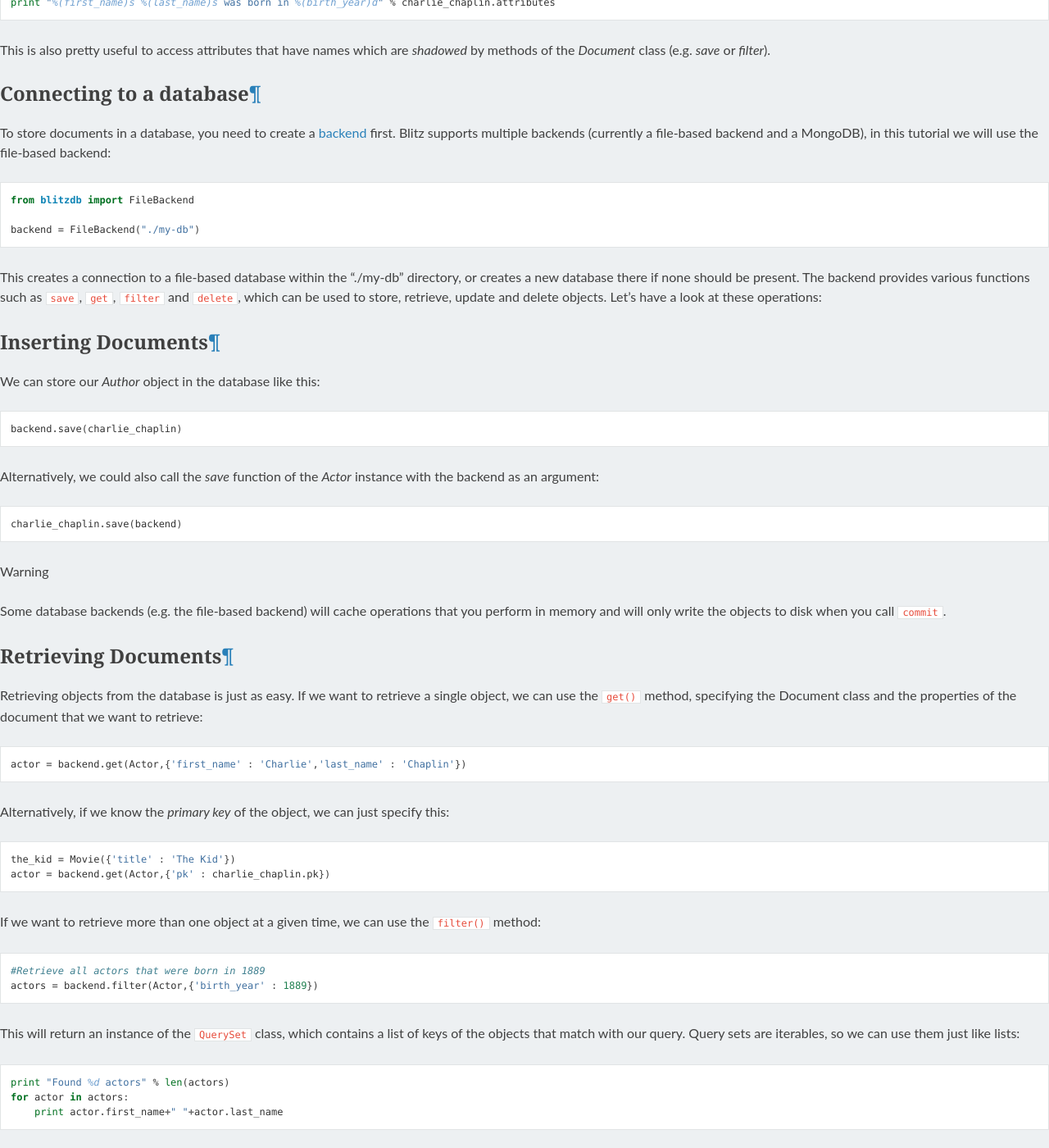
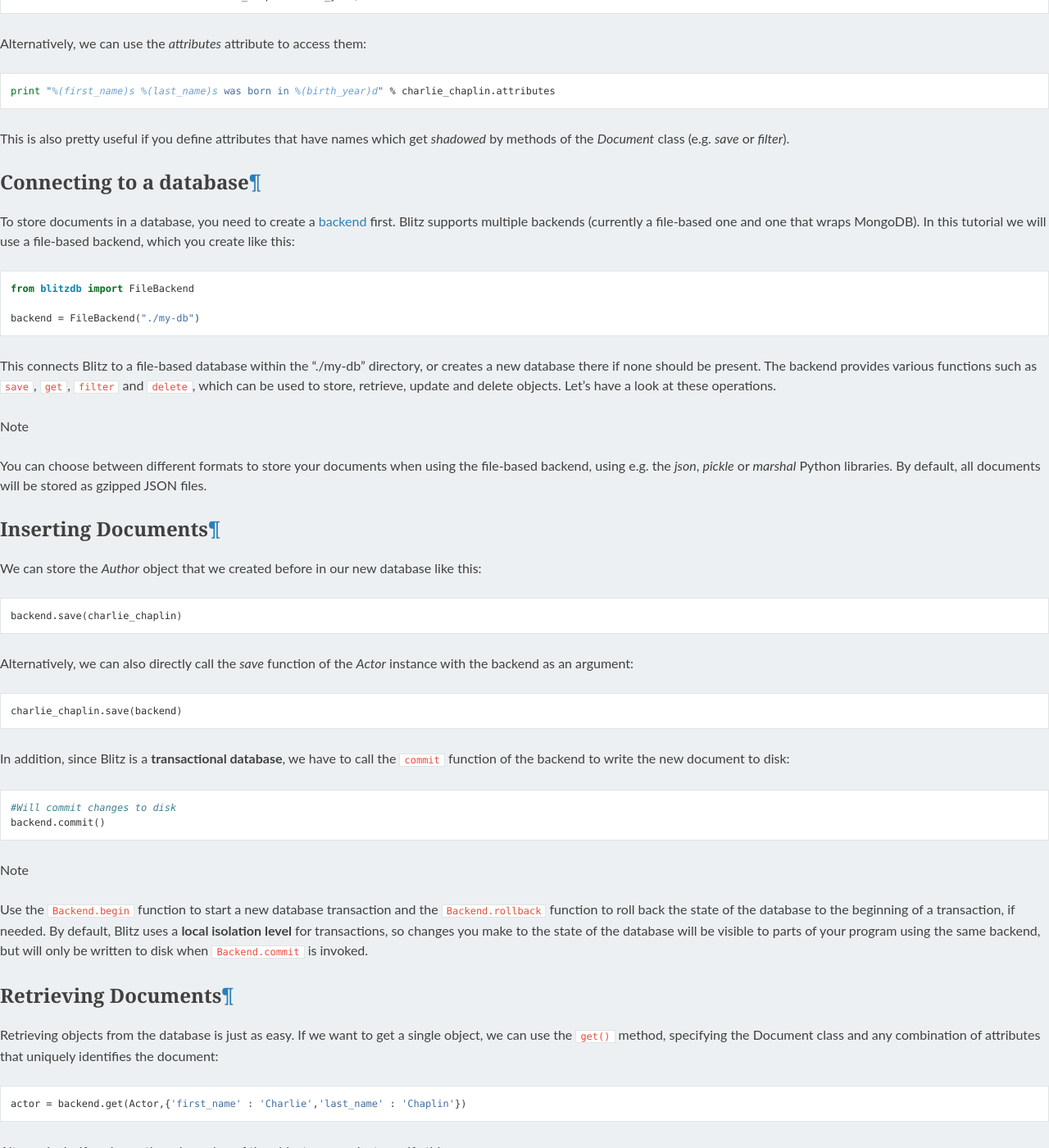
Before and after one commit to adewes/blitzdb, a Sphinx documentation site: the page built from docs/source/tutorials/basics.rst, in a window 1280 px wide and 1400 px high, scrolled down 1010 px. Shown: the whole window at 82% size. Built offline with Sphinx 7.4.7 and the Read the Docs theme 2.0.0, drawn with Linux system fonts in a browser that asks for light colours; some of the changed text lies outside the part shown.

Commit message:
Finished first version of basics tutorial.

```diff
--- a/docs/source/conf.py
+++ b/docs/source/conf.py
@@ -55,7 +55,6 @@
 
 # General information about the project.
 project = u'blitzdb'
-copyright = u'2014, Andreas Dewes'
 
 # The version info for the project you're documenting, acts as replacement for
 # |version| and |release|, also used in various other places throughout the
--- a/docs/source/index.rst
+++ b/docs/source/index.rst
@@ -53,7 +53,7 @@
 Getting Started
 ---------------
 
-To get started, have a look at the basic :doc:`tutorial <tutorials/basics>` or check out the API documentation.
+To get started, have a look at the basic :doc:`tutorial <tutorials/basics>` or check out the :doc:`API documentation </api/index>`.
 
 Use Cases
 ---------
--- a/docs/source/tutorials/basics.rst
+++ b/docs/source/tutorials/basics.rst
@@ -35,10 +35,16 @@
                              'first_name' : 'Charlie',
                              'last_name' : 'Chaplin',
                              'is_funny' : True,
-                             'birth_year' : 1889
+                             'birth_year' : 1889,
+                             'filmography' : [
+                                ('The Kid',1921),
+                                ('A Woman of Paris',1923),
+                                #...
+                                ('Modern Times', 1936)
+                             ]
                             })
 
-We can then query the attributes of the given instances as class attributes:
+We can access the document attributes of the given instances as class attributes:
 
 .. code-block:: python
 
@@ -46,19 +52,19 @@
                                     charlie_chaplin.last_name,
                                     charlie_chaplin.birth_year)
 
-Alternatively, we can use the `attributes` variable to access the attributes dictionary of the instance:
+Alternatively, we can use the `attributes` attribute to access them:
 
 .. code-block:: python
 
     print "%(first_name)s %(last_name)s was born in %(birth_year)d" % charlie_chaplin.attributes
 
-This is also pretty useful to access attributes that have names which are *shadowed* by methods of the `Document` class (e.g. `save` or `filter`).
+This is also pretty useful if you define attributes that have names which get *shadowed* by methods of the `Document` class (e.g. `save` or `filter`).
 
 
 Connecting to a database
 ------------------------
 
-To store documents in a database, you need to create a :doc:`backend </api/backend>` first. Blitz supports multiple backends (currently a file-based backend and a MongoDB), in this tutorial we will use the file-based backend:
+To store documents in a database, you need to create a :doc:`backend </api/backend>` first. Blitz supports multiple backends (currently a file-based one and one that wraps MongoDB). In this tutorial we will use a file-based backend, which you create like this:
 
 .. code-block:: python
 
@@ -66,33 +72,43 @@
 
     backend = FileBackend("./my-db")
 
-This creates a connection to a file-based database within the "./my-db" directory, or creates a new database there
-if none should be present. The backend provides various functions such as :py:meth:`save <blitzdb.backends.base.Backend.save>`, :py:meth:`get <blitzdb.backends.base.Backend.get>`, :py:meth:`filter <blitzdb.backends.base.Backend.filter>` and :py:meth:`delete <blitzdb.backends.base.Backend.delete>`, which can be used to store, retrieve, update and delete objects. Let's have a look at these operations:
+This connects Blitz to a file-based database within the "./my-db" directory, or creates a new database there
+if none should be present. The backend provides various functions such as :py:meth:`save <blitzdb.backends.base.Backend.save>`, :py:meth:`get <blitzdb.backends.base.Backend.get>`, :py:meth:`filter <blitzdb.backends.base.Backend.filter>` and :py:meth:`delete <blitzdb.backends.base.Backend.delete>`, which can be used to store, retrieve, update and delete objects. Let's have a look at these operations.
+
+.. note::
+
+   You can choose between different formats to store your documents when using the file-based backend, using e.g. the `json`, `pickle` or `marshal` Python libraries. By default, all documents will be stored as gzipped JSON files.
 
 Inserting Documents
 -------------------
 
-We can store our `Author` object in the database like this:
+We can store the `Author` object that we created before in our new database like this:
 
 .. code-block:: python
 
     backend.save(charlie_chaplin)
 
-Alternatively, we could also call the `save` function of the `Actor` instance with the backend as an argument:
+Alternatively, we can also directly call the `save` function of the `Actor` instance with the backend as an argument:
 
 .. code-block:: python
 
     charlie_chaplin.save(backend)
 
-.. warning::
+In addition, since Blitz is a **transactional database**, we have to call the :py:meth:`commit <blitzdb.backends.file.Backend.commit>` function of the backend to write the new document to disk:
 
-                Some database backends (e.g. the file-based backend) will cache operations that you perform in memory
-                and will only write the objects to disk when you call :py:meth:`commit <blitzdb.backends.file.Backend.commit>`.
+.. code-block:: python
+
+    #Will commit changes to disk
+    backend.commit()
+
+.. note::
+
+    Use the :py:meth:`Backend.begin <blitzdb.backends.file.Backend.begin>` function to start a new database transaction and the :py:meth:`Backend.rollback <blitzdb.backends.file.Backend.rollback>` function to roll back the state of the database to the beginning of a transaction, if needed. By default, Blitz uses a **local isolation level** for transactions, so changes you make to the state of the database will be visible to parts of your program using the same backend, but will only be written to disk when :py:meth:`Backend.commit <blitzdb.backends.file.Backend.commit>` is invoked.
 
 Retrieving Documents
 --------------------
 
-Retrieving objects from the database is just as easy. If we want to retrieve a single object, we can use the :py:meth:`get() <blitzdb.backends.base.Backend.get>` method, specifying the Document class and the properties of the document that we want to retrieve:
+Retrieving objects from the database is just as easy. If we want to get a single object, we can use the :py:meth:`get() <blitzdb.backends.base.Backend.get>` method, specifying the Document class and any combination of attributes that uniquely identifies the document:
 
 .. code-block:: python
 
@@ -105,14 +121,31 @@
     the_kid = Movie({'title' : 'The Kid'})
     actor = backend.get(Actor,{'pk' : charlie_chaplin.pk})
 
-If we want to retrieve more than one object at a given time, we can use the :py:meth:`filter() <blitzdb.backends.base.Backend.filter>` method:
+.. note::
+
+    **Pro-Tip**
+
+    If Blitz can't find a document matching your query, it will raise a :py:class:`Document.DoesNotExist <blitzdb.document.Document.DoesNotExist>` exception. Likewise, if it finds more than one document matching your query it will raise :py:class:`Document.MultipleObjectsReturned <blitzdb.document.Document.MultipleObjectsReturned>`. These exceptions are specific to the document class to which they belong and can be accessed as attributes of it, e.g. like this:
+
+    .. code-block:: python
+
+        try:
+            actor = backend.get(Actor,{'first_name' : 'Charlie'})
+        except Actor.DoesNotExist:
+            #no 'Charlie' in the database
+            pass
+        except Actor.MultipleObjectsReturned:
+            #more than one 'Charlie' in the database
+            pass
+
+If we want to retrieve all objects matching a given query, we can use the :py:meth:`filter() <blitzdb.backends.base.Backend.filter>` method instead:
 
 .. code-block:: python
 
     #Retrieve all actors that were born in 1889
     actors = backend.filter(Actor,{'birth_year' : 1889})
 
-This will return an instance of the :py:class:`QuerySet <blitzdb.queryset.QuerySet>` class, which contains a list of keys of the objects that match with our query. Query sets are iterables, so we can use them just like lists:
+This will return a :py:class:`QuerySet <blitzdb.queryset.QuerySet>`, which contains a list of keys of all objects that match our query. Query sets are iterables, so we can use them just like lists:
 
 .. code-block:: python
 
@@ -129,7 +162,7 @@
 
     backend.delete(charlie_chaplin)
 
-We can delete a whole query set in the same way by calling its :py:meth:`delete() <blitzdb.queryset.QuerySet.delete>` method:
+This will remove the document from the given collection and set its primary key to `None`. We can delete a whole query set in the same way by calling its :py:meth:`delete() <blitzdb.queryset.QuerySet.delete>` method:
 
 .. code-block:: python
 
@@ -140,7 +173,7 @@
 Defining Relationships
 ----------------------
 
-Databases are pretty useless if there's no way to define **relationships** between objects in them. Like MongoDB, BlitzDB supports defining references to other documents inside of documents. An example:
+Databases are pretty useless if there's no way to define **relationships** between objects. Like MongoDB, Blitz supports defining references to other documents inside of documents. An example:
 
 .. code-block:: python
 
@@ -157,27 +190,46 @@
     #this will automatically save the movie object as well
     backend.save(charlie_chaplin)
 
-Internally, BlitzDB converts any `Document` instance that it encounters inside a document to a database reference that contains the primary key of the embedded document and the the name of the collection in which it is stored. Like this, when we load the actor from the database, the embedded movie object will get automatically (lazy-)loaded as well:
+Internally, BlitzDB converts any `Document` instance that it encounters inside a document to a database reference that contains the primary key of the embedded document and the the name of the collection in which it is stored. Like this, if we reload the actor from the database, the embedded movie objects will get automatically (lazy-)loaded as well:
 
 .. code-block:: python
 
     actor = backend.filter(Actor,{'first_name' : 'Charlie','last_name' : 'Chaplin'})
+
+    #check that the movies in the retrieved Actor document are instances of Movie
+    assert isinstance(actor.movies[0],Movie)
+
     #will print 'Modern Times'
     print actor.movies[0].title
 
 .. note::
 
-    When an object gets loaded from the database, references to other objects that it might contain will get **lazily loaded**, i.e. the embedded object will get initialized with only its primary key and the attributes of the object will get automatically loaded if the program requests them. Like this, BlitzDB can avoid performing multiple reads from the database unless they are really needed. As a bonus, lazy loading also solves the problem of cyclic references.
+    When an object gets loaded from the database, references to other objects that it contains will get loaded **lazily**, i.e. they will get initialized with only their primary key and the name of the collection they can be found in. Their attributes will get automatically loaded if (and only if) you should request them.
+
+    Like this, Blitz avoids performing multiple reads from the database unless they are really needed. As a bonus, lazy loading also solves the problem of cyclic document references (like in the example above).
 
 Advanced Querying
 -----------------
 
-Like MongoDB, Blitz supports advanced query operators like `$and`, `$or`, `$not`, `$in`, `$all`, `$lt`, `$ne`, ... For more information about these operators, check out the :doc:`QuerySet documentation </api/queryset>`.
+Like MongoDB, Blitz supports advanced query operators, which you can include in your query be prefixing them with a `$`. Currently, the following operator expressions are supported:
 
-Boolean Operators
-^^^^^^^^^^^^^^^^^
+* **$and** : Performs a boolean **AND** on two or more expressions
+* **$or** : Performs a boolean **OR** on two or more expressions
+* **$gt** : Performs a **>** comparision between an attribute and a specified value
+* **$gte** : Performs a **>=** comparision between an attribute and a specified value
+* **$lt** : Performs a **<** comparision between an attribute and a specified value
+* **$lte** : Performs a **<=** comparision between an attribute and a specified value
+* **$all** : Returns documents containing all values in the argument list.
+* **$in** : Returns documents matching at least one of the values in the argument list.
+* **$ne** : Performs a **not equal** operation on the given expression
+* **$not** : Checks for non-equality between an attribute and the given value.
 
-In BlitzDB, just like in MongoDB, if you specify more than one document field in a query, an implicit `$and` query will be performed, so the two following queries are actually identical:
+The syntax and semantics of these operators is identical to MongoDB, so for further information have a look at `their documentation <http://docs.mongodb.org/manual/reference/operator/query/>`_.
+
+Example: Boolean AND
+^^^^^^^^^^^^^^^^^^^^
+
+By default, if you specify more than one attribute in a query, an implicit `$and` query will be performed, returning only the documents that match **all** attribute/value pairs given in your query. You can also specify this behavior explicitly by using then `$and` operator, so the following two queries are identical:
 
 .. code-block:: python
 
@@ -185,9 +237,14 @@
     #is equivalent to...
     backend.filter(Actor,{'$and' : [{'first_name' : 'Charlie'},{'last_name' : 'Chaplin'}]})
 
-The syntax of the other operators is identical to MongoDB, so for further information have a look at `their documentation <http://docs.mongodb.org/manual/reference/operator/query/>`_.
+Using `$and` can be necessary if you want to reference the same document attribute more than once in your query, e.g. like this:
+
+.. code-block:: python
+
+    #Get all actors born beteen 1900 and 1940
+    backend.filter(Actor,{'$and' : [{'birth_year' : {'$gte' : 1900}},{'birth_year' : {'$lte' : 1940}}]})
 
 Where to Go from Here
 ---------------------
 
-Currently there are no other tutorials available (this will change soon), so if you have further questions, feel free to `e-mail me <mailto:andreas@7scientists.com>`_ or post an `issue on Github <https://github.com/adewes/blitzdb/issues>`_. The `test suite <https://github.com/adewes/blitzdb/tree/master/blitzdb/tests>`_ also contains a large number of examples on how to use the API to work with documents.
+Currently there are no other tutorials available (this will change soon), so if you have further questions, feel free to `send us an e-mail <mailto:andreas@7scientists.com>`_ or post an `issue on Github <https://github.com/adewes/blitzdb/issues>`_. The `test suite <https://github.com/adewes/blitzdb/tree/master/blitzdb/tests>`_ also contains a large number of examples on how to use the API to work with documents.
```
Also changed, not shown: other parts of docs/source/tutorials/basics.rst (+1 -1 lines), docs/_themes/sphinx_rtd_theme/footer.html (+1 -11 lines), docs/source/installation.rst (+4 -4 lines), 1 other file.
